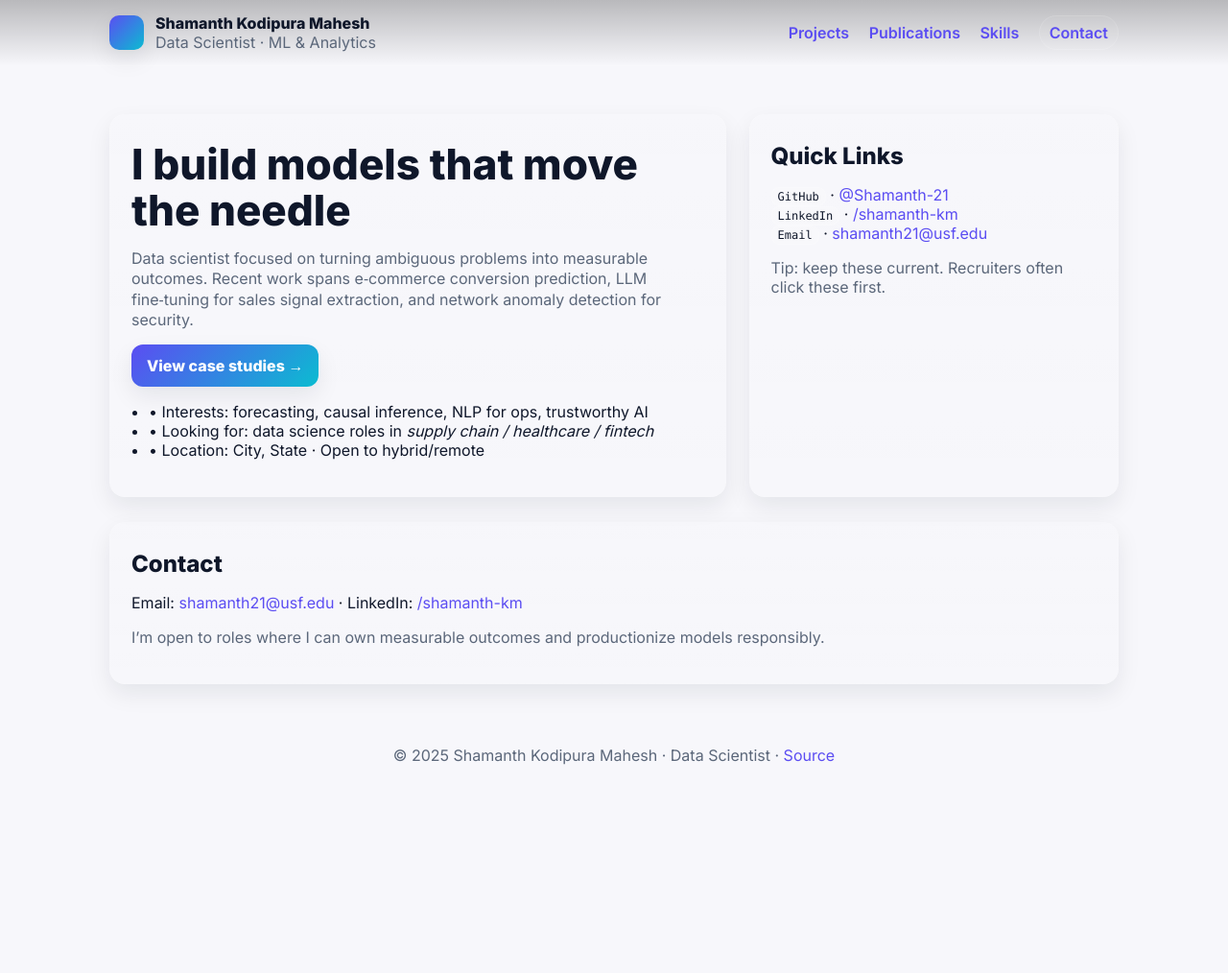
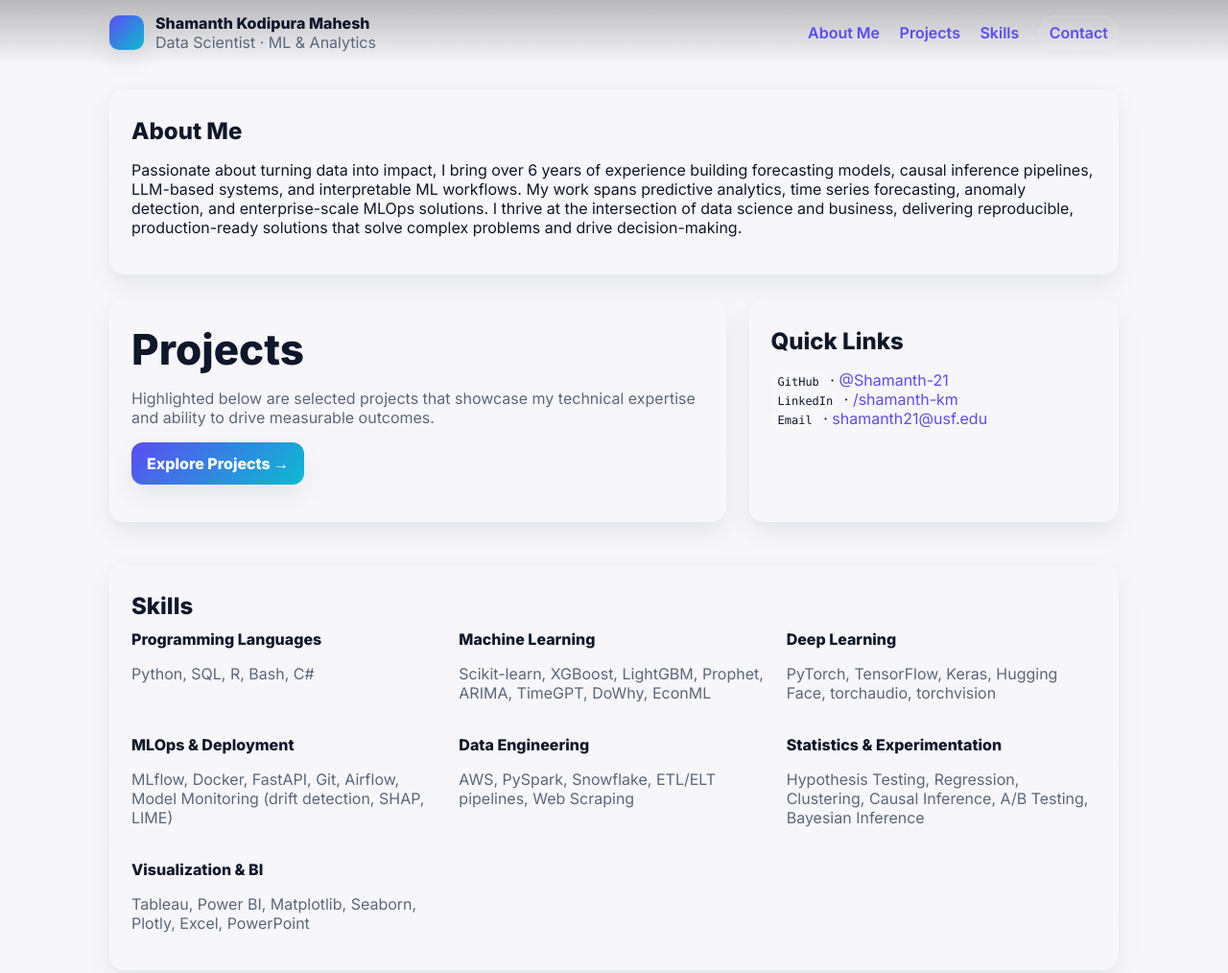
Before and after one commit to Shamanth-21/portfolio-shamanth21, a plain HTML site: page index.html in a window 1280 px wide. Shown: the top 1014 px of the page at 96% size. Before the commit the page ends 800 px from the top, so only its background shows below. Drawn offline with Linux system fonts and the light colour scheme.

Commit message:
Updated About Me and Skills section

```diff
--- a/index.html
+++ b/index.html
@@ -3,14 +3,14 @@
 <head>
   <meta charset="utf-8" />
   <meta name="viewport" content="width=device-width, initial-scale=1" />
-  <title>Shamanth Kodipura Mahesh — Data Scientist</title>
+  <title>Shamanth Kodipura Mahesh</title>
   <meta name="description" content="Data scientist specializing in predictive modeling, experiment design, and ML systems — portfolio and case studies." />
   <meta name="color-scheme" content="light dark" />
   <link rel="preconnect" href="https://fonts.googleapis.com">
   <link rel="preconnect" href="https://fonts.gstatic.com" crossorigin>
   <link href="https://fonts.googleapis.com/css2?family=Inter:wght@300;400;600;800&display=swap" rel="stylesheet">
   <meta property="og:title" content="Shamanth Kodipura Mahesh — Data Scientist">
-  <meta property="og:description" content="Portfolio, projects, publications, and contact." />
+  <meta property="og:description" content="Portfolio, projects, skills, and contact." />
   <meta property="og:type" content="website" />
   <meta property="og:image" content="https://Shamanth-21.github.io/portfolio/og-image.png" />
   <meta name="twitter:card" content="summary_large_image" />
@@ -84,8 +84,8 @@
         </div>
       </div>
       <nav aria-label="Primary">
+        <a href="#about">About Me</a>
         <a href="#projects">Projects</a>
-        <a href="#publications">Publications</a>
         <a href="#skills">Skills</a>
         <a href="#contact" class="pill">Contact</a>
       </nav>
@@ -93,33 +93,71 @@
   </header>
 
   <main class="container">
-    <!-- HERO -->
-    <section class="hero" id="about">
+    <!-- ABOUT ME -->
+    <section id="about" class="card">
+      <h2>About Me</h2>
+      <p>Passionate about turning data into impact, I bring over 6 years of experience building forecasting models, causal inference pipelines, LLM-based systems, and interpretable ML workflows. My work spans predictive analytics, time series forecasting, anomaly detection, and enterprise-scale MLOps solutions. I thrive at the intersection of data science and business, delivering reproducible, production-ready solutions that solve complex problems and drive decision-making.</p>
+    </section>
+
+    <!-- HERO (PROJECTS CTA) -->
+    <section class="hero" id="projects">
       <div class="card">
-        <h1 class="title">I build models that move the needle</h1>
-        <p class="muted">Data scientist focused on turning ambiguous problems into measurable outcomes. Recent work spans e‑commerce conversion prediction, LLM fine‑tuning for sales signal extraction, and network anomaly detection for security.</p>
+        <h1 class="title">Projects</h1>
+        <p class="muted">Highlighted below are selected projects that showcase my technical expertise and ability to drive measurable outcomes.</p>
         <p>
-          <a class="btn" href="#projects">View case studies →</a>
+          <a class="btn" href="#projects-list">Explore Projects →</a>
         </p>
-        <ul class="list-plain">
-          <li>• Interests: forecasting, causal inference, NLP for ops, trustworthy AI</li>
-          <li>• Looking for: data science roles in <em>supply chain / healthcare / fintech</em></li>
-          <li>• Location: City, State · Open to hybrid/remote</li>
-        </ul>
       </div>
-      <aside class="card" aria-labelledby="quicklinks">
-        <h2 id="quicklinks">Quick Links</h2>
+      <aside class="card">
+        <h2>Quick Links</h2>
         <p>
           <span class="kbd">GitHub</span> · <a href="https://github.com/Shamanth-21" target="_blank" rel="noopener">@Shamanth-21</a><br>
           <span class="kbd">LinkedIn</span> · <a href="https://www.linkedin.com/in/shamanth-km/" target="_blank" rel="noopener">/shamanth-km</a><br>
           <span class="kbd">Email</span> · <a href="mailto:shamanth21@usf.edu">shamanth21@usf.edu</a>
         </p>
-        <p class="muted">Tip: keep these current. Recruiters often click these first.</p>
       </aside>
     </section>
 
     <!-- PROJECTS -->
-    <!-- (Projects section unchanged for brevity) -->
+    <section id="projects-list" class="grid cols-2">
+      <h2 class="sr-only">Projects</h2>
+      <!-- Project cards (same as earlier, omitted for brevity) -->
+    </section>
+
+    <!-- SKILLS -->
+    <section id="skills" class="card" style="margin-top:18px">
+      <h2>Skills</h2>
+      <div class="grid cols-3">
+        <div>
+          <strong>Programming Languages</strong>
+          <p class="muted">Python, SQL, R, Bash, C#</p>
+        </div>
+        <div>
+          <strong>Machine Learning</strong>
+          <p class="muted">Scikit-learn, XGBoost, LightGBM, Prophet, ARIMA, TimeGPT, DoWhy, EconML</p>
+        </div>
+        <div>
+          <strong>Deep Learning</strong>
+          <p class="muted">PyTorch, TensorFlow, Keras, Hugging Face, torchaudio, torchvision</p>
+        </div>
+        <div>
+          <strong>MLOps & Deployment</strong>
+          <p class="muted">MLflow, Docker, FastAPI, Git, Airflow, Model Monitoring (drift detection, SHAP, LIME)</p>
+        </div>
+        <div>
+          <strong>Data Engineering</strong>
+          <p class="muted">AWS, PySpark, Snowflake, ETL/ELT pipelines, Web Scraping</p>
+        </div>
+        <div>
+          <strong>Statistics & Experimentation</strong>
+          <p class="muted">Hypothesis Testing, Regression, Clustering, Causal Inference, A/B Testing, Bayesian Inference</p>
+        </div>
+        <div>
+          <strong>Visualization & BI</strong>
+          <p class="muted">Tableau, Power BI, Matplotlib, Seaborn, Plotly, Excel, PowerPoint</p>
+        </div>
+      </div>
+    </section>
 
     <!-- CONTACT -->
     <section id="contact" class="card" style="margin-top:18px">
```
